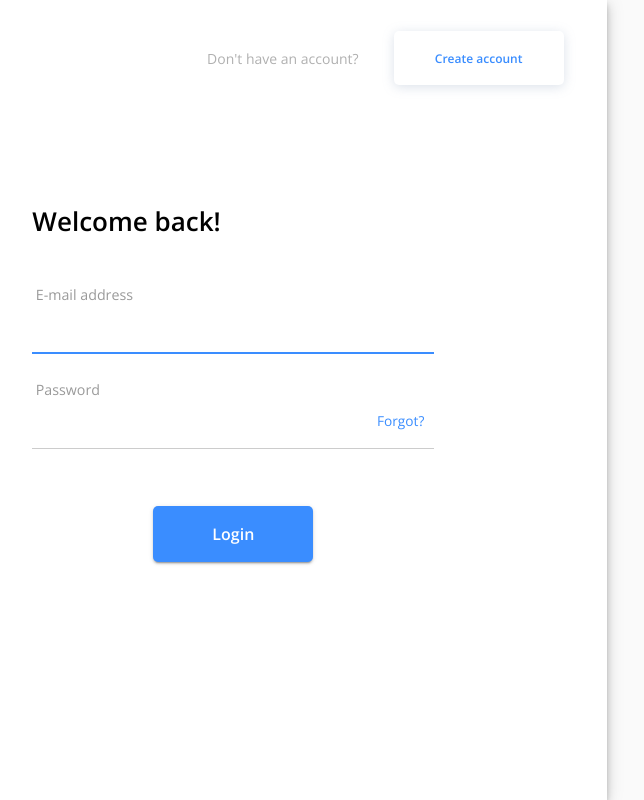
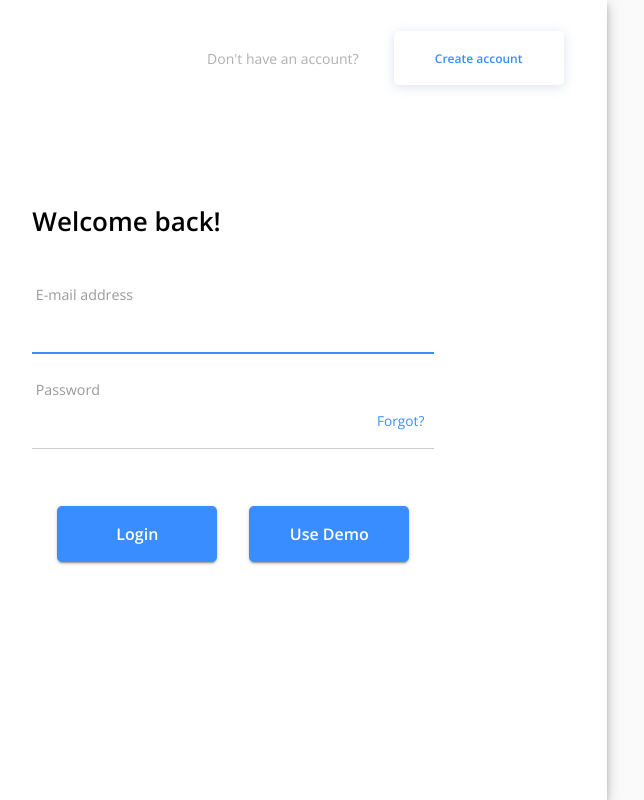
Before and after one commit to hatchways/team-old-fashioned, a React (Create React App) app in the folder client/: page /login in a window 1280 px wide. Shown: the whole page, without its empty margins (140-784 px from the left). Built offline with nearby package versions, Linux system fonts and the light colour scheme; no server answers.

Commit message:
Add demo buttons

```diff
--- a/client/src/pages/Login/LoginForm/LoginForm.tsx
+++ b/client/src/pages/Login/LoginForm/LoginForm.tsx
@@ -25,6 +25,11 @@ interface Props {
     }>,
   ) => void;
 }
+
+// function setDemoValues({values}) {
+//   values.email = 'demo@tattooart.com';
+//   values.password = 'demo123';
+// }
 
 export default function Login({ handleSubmit }: Props): JSX.Element {
   const classes = useStyles();
@@ -88,6 +93,19 @@ export default function Login({ handleSubmit }: Props): JSX.Element {
             <Button type="submit" size="large" variant="contained" color="primary" className={classes.submit}>
               {isSubmitting ? <CircularProgress style={{ color: 'white' }} /> : 'Login'}
             </Button>
+            <Button
+              type="submit"
+              size="large"
+              variant="contained"
+              color="primary"
+              className={classes.submit}
+              onClick={() => {
+                values.email = 'demo@tattooart.com';
+                values.password = 'demo123';
+              }}
+            >
+              {isSubmitting ? <CircularProgress style={{ color: 'white' }} /> : 'Use Demo'}
+            </Button>
           </Box>
           <div style={{ height: 95 }} />
         </form>
--- a/client/src/pages/SignUp/SignUpForm/SignUpForm.tsx
+++ b/client/src/pages/SignUp/SignUpForm/SignUpForm.tsx
@@ -111,6 +111,9 @@ const SignUpForm = ({ handleSubmit }: Props): JSX.Element => {
             <Button type="submit" size="large" variant="contained" color="primary" className={classes.submit}>
               {isSubmitting ? <CircularProgress style={{ color: 'white' }} /> : 'Create'}
             </Button>
+            <Button type="submit" size="large" variant="contained" color="primary" className={classes.submit}>
+              {isSubmitting ? <CircularProgress style={{ color: 'white' }} /> : 'Use Demo'}
+            </Button>
           </Box>
         </form>
       )}
```
